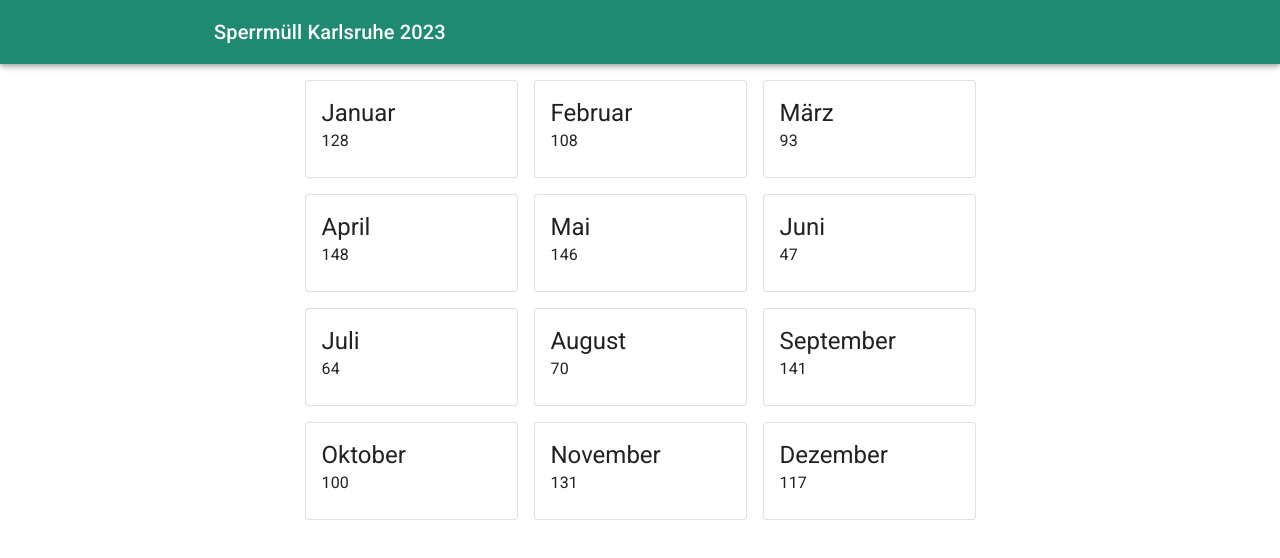
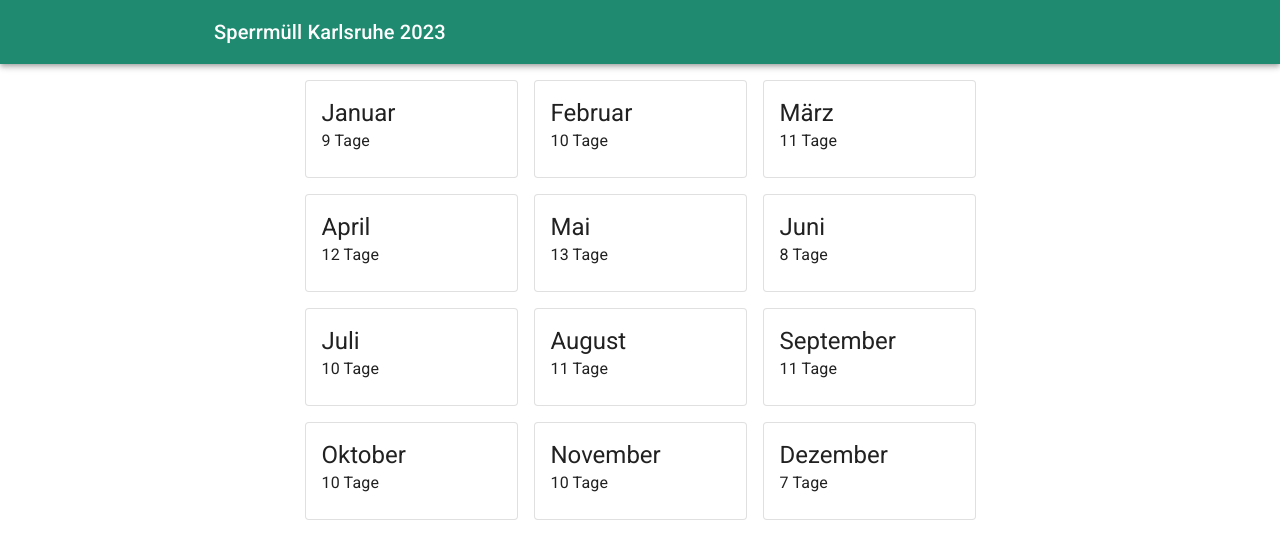
Before and after one commit to hoepfnerdennis/bulk-waste-ka, a Next.js app: page / in a window 1280 px wide. Shown: the top 558 px of the page. Built offline with nearby package versions, Linux system fonts and the light colour scheme.

Commit message:
count days not streets

```diff
--- a/src/pages/index.tsx
+++ b/src/pages/index.tsx
@@ -22,8 +22,9 @@ export default function Home({
             <Grid
               key={month}
               item
-              xs={10}
-              sm={3}
+              xs={12}
+              sm={5}
+              md={3}
               component={Link}
               href={`/month/${month}`}
               sx={{ textDecoration: "none" }}
@@ -35,7 +36,7 @@ export default function Home({
               >
                 <CardContent>
                   <Typography variant="h5">{MONTHS[month]}</Typography>
-                  <Typography>{count}</Typography>
+                  <Typography>{count} Tage</Typography>
                 </CardContent>
               </Card>
             </Grid>
@@ -48,7 +49,11 @@ export default function Home({
 export function getStaticProps(): GetStaticPropsResult<{
   streetsByMonth: Record<string, number>;
 }> {
-  const streetsByMonth = Object.values(dates).reduce<Record<string, number>>(
+  const uniqueDates = new Set<string>();
+  Object.values(dates).forEach((date) => {
+    date && uniqueDates.add(date);
+  });
+  const streetsByMonth = Array.from(uniqueDates).reduce<Record<string, number>>(
     (prev, date) => {
       if (!date) return prev;
       const [, month] = date.split(".");
```
